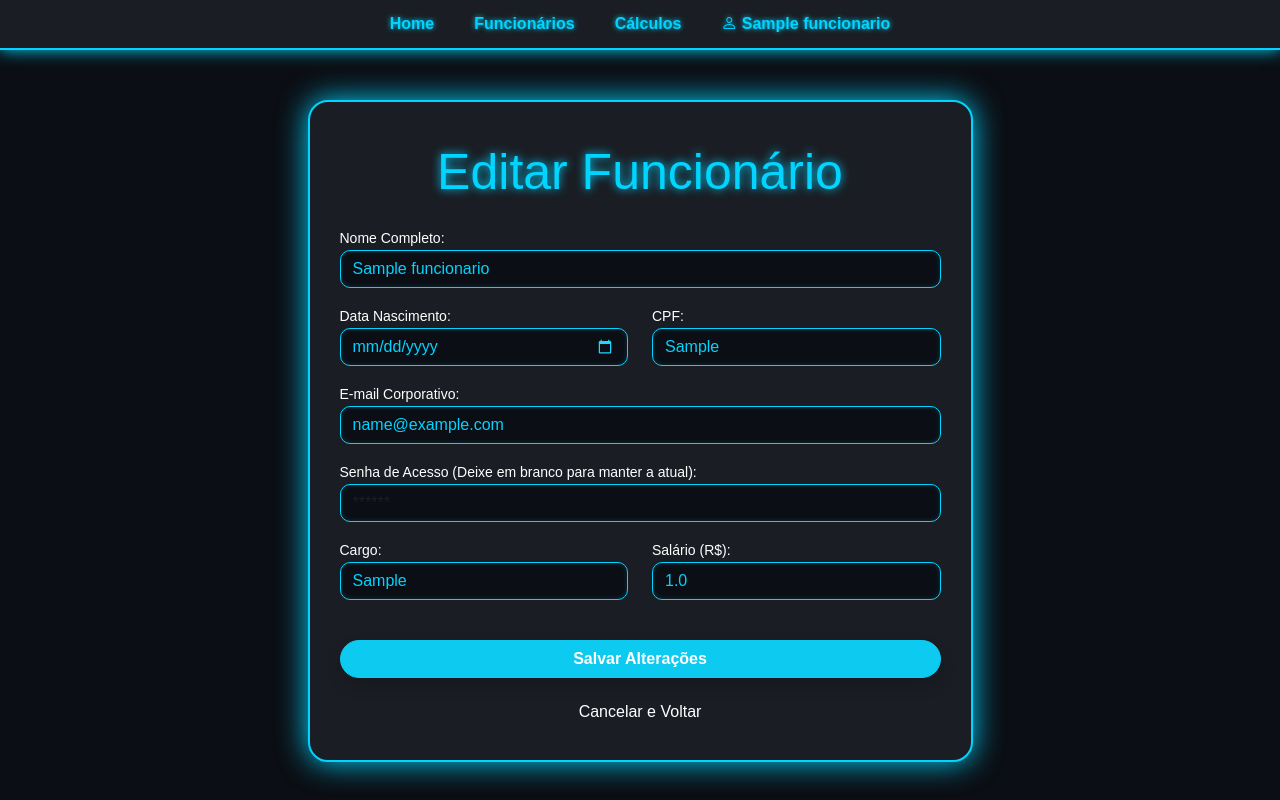
After one commit to thayla528/senai_frontend, a Flask app: page /editar/1 in a window 1280 px wide. The commit adds this page. Run offline with Flask 3, Linux system fonts and the light colour scheme; a user stored in the database is signed in; tables that the repository leaves empty hold one stand-in row (values such as "Sample post").

Commit message:
frontend

```diff
--- a/app.py
+++ b/app.py
@@ -20,6 +20,60 @@ login_manager.login_view = 'login'
 
 #se na tiver logado joga para a tela de login
 
+@app.route('/excluir/<int:id>')
+@login_required
+def excluir_funcionario(id):
+    try:
+        # Busca usando a estrutura correta do seu db_session
+        funcionario = db_session.get(Funcionario, id)
+        if funcionario:
+            db_session.delete(funcionario)
+            db_session.commit()
+            flash("Funcionário removido com sucesso!", "success")
+        else:
+            flash("Funcionário não encontrado.", "danger")
+    except Exception as e:
+        db_session.rollback()
+        flash(f"Erro ao excluir: {str(e)}", "danger")
+
+    return redirect(url_for('funcionarios'))
+
+
+@app.route('/editar/<int:id>', methods=['GET', 'POST'])
+@login_required
+def editar_funcionario(id):
+    funcionario = db_session.get(Funcionario, id)
+
+    if not funcionario:
+        flash("Funcionário não encontrado!", "danger")
+        return redirect(url_for('funcionarios'))
+
+    if request.method == 'POST':
+        try:
+            funcionario.nome = request.form.get('nome')
+            funcionario.data_nascimento = request.form.get('data_nascimento')
+            funcionario.cpf = request.form.get('cpf')
+            funcionario.email = request.form.get('email')
+            funcionario.cargo = request.form.get('cargo')
+            funcionario.salario = request.form.get('salario')
+
+            # CORREÇÃO AQUI: Aplica Hash se houver nova senha
+            nova_senha = request.form.get('senha')
+            if nova_senha and nova_senha.strip():
+                funcionario.set_password(nova_senha) # Agora gera o HASH igual no cadastro
+
+            db_session.commit()
+            flash("Funcionário atualizado com sucesso!", "success")
+            return redirect(url_for('funcionarios'))
+        except Exception as e:
+            db_session.rollback()
+            print(f"Erro ao editar: {e}")
+            flash("Erro ao salvar alterações.", "danger")
+
+    return render_template('editar.html', funcionario=funcionario)
+
+
+# --- 3. CADASTRO DE FUNCIONÁRIO (Com Hash) ---
 @app.route('/cadastrar_funcionario', methods=['POST'])
 @login_required
 def cadastrar_funcionario():
@@ -31,13 +85,18 @@ def cadastrar_funcionario():
     cargo = request.form.get('cargo')
     salario = request.form.get('salario')
 
-    novo_f = Funcionario(nome=nome, data_nascimento=data_nasc, cpf=cpf, email=email, senha=senha, cargo=cargo,
-                         salario=salario)
+    # Cria o objeto (sem passar a senha direto no construtor)
+    novo_f = Funcionario(nome=nome, data_nascimento=data_nasc, cpf=cpf,
+                         email=email, cargo=cargo, salario=salario)
+
+    # Aplica o Hash usando o método do seu database.py
+    if senha:
+        novo_f.set_password(senha)
 
     try:
         db_session.add(novo_f)
         db_session.commit()
-        flash("Funcionário cadastrado!", "success")
+        flash("Funcionário cadastrado com sucesso!", "success")
     except Exception as e:
         db_session.rollback()
         flash("Erro ao salvar no banco", "danger")
@@ -85,6 +144,7 @@ def geometria():
 @login_required
 def funcionarios():
     # Busca todos os registros da tabela 'funcionarios'
+
     query = select(Funcionario)
     lista = db_session.execute(query).scalars().all()
 
--- a/database.py
+++ b/database.py
@@ -31,7 +31,7 @@ class Funcionario(base, UserMixin):
     def check_password(self, password):
         return check_password_hash(self.senha, password)
 
-    def save(self): # Removi a necessidade de passar db_session se ele já for global
+    def save(self):  # Removi a necessidade de passar db_session se ele já for global
         try:
             db_session.add(self)
             db_session.commit()
--- a/templates/base.html
+++ b/templates/base.html
@@ -65,13 +102,28 @@
                 {{current_user.nome}}
               </a>
             </li>
-
-            <
-            <li><a href="{{ url_for('logout') }}" class="btn-sair-neon">Sair</a></li>
         {% else %}
             <li><a href="{{ url_for('login') }}">Login</a></li>
         {% endif %}
     </ul>
+</div>
+
+<div class="modal fade" id="modalLogout" data-bs-backdrop="static" data-bs-keyboard="false" tabindex="-1"
+    aria-labelledby="staticBackdropLabel" aria-hidden="true">
+    <div class="modal-dialog modal-dialog-centered"> <!-- Centralizado para combinar com o estilo -->
+        <div class="modal-content">
+            <div class="modal-header">
+                <h1 class="modal-title fs-5" id="staticBackdropLabel">Deseja saír?</h1>
+                <button type="button" class="btn-close" data-bs-dismiss="modal" aria-label="Close"></button>
+            </div>
+            <div class="modal-body text-center">
+                Você será desconectado do sistema.
+            </div>
+            <div class="modal-footer">
+                <a href="{{url_for('logout')}}" class="modal-title fs-5">Saír</a>
+            </div>
+        </div>
+    </div>
 </div>
 
 
--- a/templates/calculos.html
+++ b/templates/calculos.html
@@ -68,6 +68,7 @@
                         <i class="icon_geometria bi bi-circle"></i>
                         <i class="icon_geometria bi bi-square"></i>
                         <i class="icon_geometria bi bi-triangle"></i>
+                        <i class="icon_geometria bi bi-hexagon"></i>
                     </div>
                     <h3 class="mt-2">Geometria</h3>
                 </div>
--- /dev/null
+++ b/templates/editar.html
@@ -0,0 +1,90 @@
+{% extends 'base.html' %}
+
+{% block conteudo %}
+<style>
+    .input-neon {
+        background-color: #0b0e14 !important;
+        color: #00d4ff !important;
+        border: 1px solid #00d4ff !important;
+        box-shadow: inset 0 0 5px rgba(0, 212, 255, 0.2);
+        border-radius: 10px;
+    }
+    .neon-text {
+        color: #00d4ff;
+        text-shadow: 0 0 10px #00d4ff;
+    }
+    .btn-round {
+        border-radius: 30px !important;
+    }
+    /* Estilo do card igual ao seu Modal */
+    .card-editar {
+        background-color: #1a1d24;
+        border: 2px solid #00d4ff;
+        box-shadow: 0 0 30px #00d4ff;
+        border-radius: 20px;
+        padding: 30px;
+        margin-top: 50px;
+    }
+    input[type="date"]::-webkit-calendar-picker-indicator {
+        cursor: pointer;
+        filter: invert(65%) sepia(97%) saturate(1872%) hue-rotate(159deg) brightness(105%) contrast(105%);
+    }
+</style>
+
+<div class="container">
+    <div class="row justify-content-center">
+        <div class="col-md-7 card-editar">
+            <h1 class="neon-text mb-4 text-center">Editar Funcionário</h1>
+
+            <form action="{{ url_for('editar_funcionario', id=funcionario.id) }}" method="post">
+                <div class="mb-3">
+                    <label class="text-white small">Nome Completo:</label>
+                    <input name="nome" value="{{ funcionario.nome }}" class="form-control input-neon" required>
+                </div>
+
+                <div class="row">
+                    <div class="col-md-6 mb-3">
+                        <label class="text-white small">Data Nascimento:</label>
+                        <!-- O value aqui precisa estar no formato YYYY-MM-DD -->
+                        <input type="date" name="data_nascimento" value="{{ funcionario.data_nascimento }}" class="form-control input-neon" required>
+                    </div>
+                    <div class="col-md-6 mb-3">
+                        <label class="text-white small">CPF:</label>
+                        <input name="cpf" value="{{ funcionario.cpf }}" class="form-control input-neon" required>
+                    </div>
+                </div>
+
+                <div class="mb-3">
+                    <label class="text-white small">E-mail Corporativo:</label>
+                    <input type="email" name="email" value="{{ funcionario.email }}" class="form-control input-neon" required>
+                </div>
+
+                <div class="mb-3">
+                    <label class="text-white small">Senha de Acesso (Deixe em branco para manter a atual):</label>
+                    <input placeholder="******" type="password" name="senha" class="form-control input-neon">
+                </div>
+
+                <div class="row">
+                    <div class="col-md-6 mb-3">
+                        <label class="text-white small">Cargo:</label>
+                        <input name="cargo" value="{{ funcionario.cargo }}" class="form-control input-neon" required>
+                    </div>
+                    <div class="col-md-6 mb-3">
+                        <label class="text-white small">Salário (R$):</label>
+                        <input type="number" step="0.01" name="salario" value="{{ funcionario.salario }}" class="form-control input-neon" required>
+                    </div>
+                </div>
+
+                <div class="d-grid gap-2 mt-4">
+                    <button type="submit" class="btn btn-info text-white fw-bold shadow btn-round" style="box-shadow: 0 0 15px #00d4ff;">
+                        Salvar Alterações
+                    </button>
+                    <a href="{{ url_for('funcionarios') }}" class="btn btn-outline-secondary btn-round text-white border-0 mt-2">
+                        Cancelar e Voltar
+                    </a>
+                </div>
+            </form>
+        </div>
+    </div>
+</div>
+{% endblock %}
--- a/templates/geometria.html
+++ b/templates/geometria.html
@@ -210,7 +210,6 @@
                     </div>
                 </div>
             </div>
-
         </div>
     </div>
 </div>
--- a/templates/login.html
+++ b/templates/login.html
@@ -39,14 +39,14 @@
             <form action="{{ url_for('login') }}" method="POST">
                 <div class="mb-3">
                     <label class="form-label w-100">
-                        Email:
+                        Email
                         <input type="email" name="form-email" class="form-control bg-dark border-info input-neon" placeholder="seu@email.com" required>
                     </label>
                 </div>
 
                 <div class="mb-3">
                     <label class="form-label w-100">
-                        Senha:
+                        Senha
                         <input type="password" name="form-senha" class="form-control bg-dark border-info input-neon" placeholder="******" required>
                     </label>
                 </div>
```
Also changed, not shown: other parts of templates/base.html (+39 -2 lines), templates/cadastro.html (+5 -7 lines), templates/funcionarios.html (+10 -2 lines).
